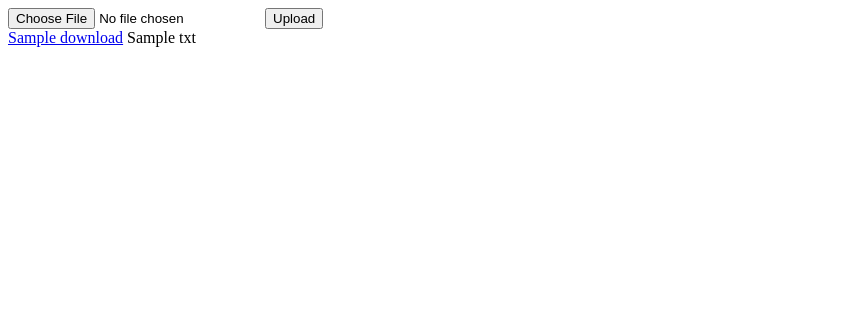
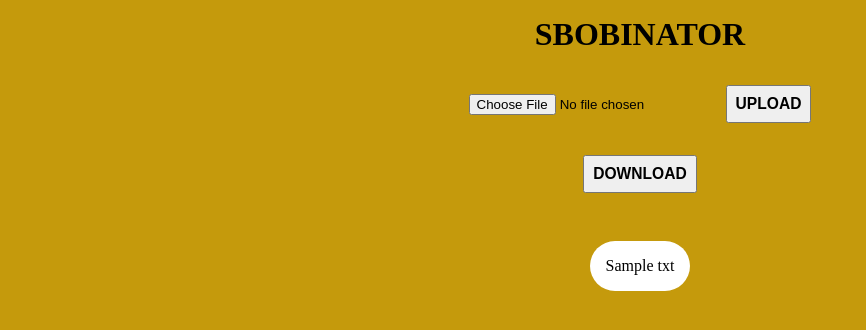
Before and after one commit to GeremiaPompei/FileAudioToText, a Django app: template FileAudioToText/templates/upload.html in a window 1280 px wide. Shown: the top 330 px of the page, without its empty margins (0-866 px from the left). Run offline with Django 3.2, Linux system fonts and the light colour scheme; the template is opened without the code that fills it: most values are stand-ins (such as "Sample title", 1, 10 or a date in 2020).

Commit message:
Aggiunto stile

```diff
--- a/FileAudioToText/FileAudioToText/settings.py
+++ b/FileAudioToText/FileAudioToText/settings.py
@@ -25,7 +25,7 @@ SECRET_KEY = 't6=^@(22tbg@q+=r)+x8l&o2zy2c@fsppi4xjjxk&3n)x@#$pz'
 # SECURITY WARNING: don't run with debug turned on in production!
 DEBUG = True
 
-ALLOWED_HOSTS = ['audio-to-txt.herokuapp.com']
+ALLOWED_HOSTS = ['audio-to-txt.herokuapp.com', '127.0.0.1']
 
 
 # Application definition
--- /dev/null
+++ b/FileAudioToText/media/VideoToAudio.py
@@ -0,0 +1,5 @@
+import moviepy.editor as mp
+
+print('Aggiungi percorso video: ')
+video=mp.VideoFileClip(input())
+video.audio.write_audiofile('vc_audio.wav')
--- a/FileAudioToText/templates/upload.html
+++ b/FileAudioToText/templates/upload.html
@@ -4,13 +4,61 @@
     <meta charset="UTF-8">
     <meta name="viewport" content="width=device-width, initial-scale=1.0">
     <title>FileAudioToText</title>
+    <style>
+        *{
+            margin: 0;
+            padding: 0;
+        }
+        body{
+            background-color: rgb(197, 154, 12);
+        }
+        button {
+            padding: 8px;
+        }
+        #container{
+            display: grid;
+            justify-content: center;
+            align-items: center;
+        }
+        .el{
+            margin: 1rem 0;
+            justify-self: center;
+            align-self: center;
+        }
+        #container-txt {
+            margin: 2rem;
+            background-color: white;
+            border-radius: 25px;
+        }
+        #txt {
+            margin: 1rem;
+            text-align: center;
+        }
+    </style>
 </head>
 <body>
-    <form method="POST" enctype="multipart/form-data">
-        <input type="file" name="document">
-        <button type="submit">Upload</button>
-    </form>
-    <a href={{codedtxt}} download>{{download}}</a>
-    {{txt}}
+    <div id="container">
+        <h1 class="el">SBOBINATOR</h1>
+        <form class="el" method="POST" enctype="multipart/form-data">
+            <input type="file" name="document">
+            <button type="submit">
+                <h3>
+                    UPLOAD
+                </h3>
+            </button>
+        </form>
+        {% if txt %}
+        <a class="el" href={{codedtxt}} download="transcription">
+            <button>
+                <h3>
+                    DOWNLOAD
+                </h3>
+            </button>
+        </a>
+        <div class="el" id=container-txt>
+            <p id="txt">{{txt}}</p>
+        </div>
+        {% endif %}
+    </div>
 </body>
 </html>
```
Also changed, not shown: FileAudioToText/Converter/views.py (+14 -11 lines), FileAudioToText/media/AudioRecognition.py (added, +16 -0 lines), 1 other file.
